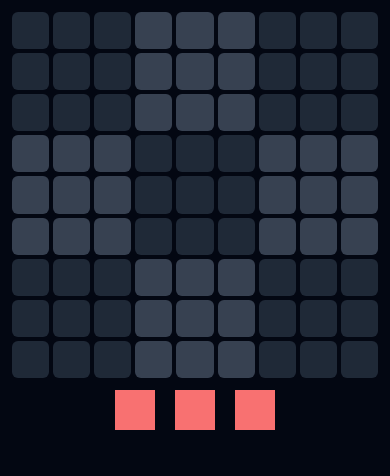
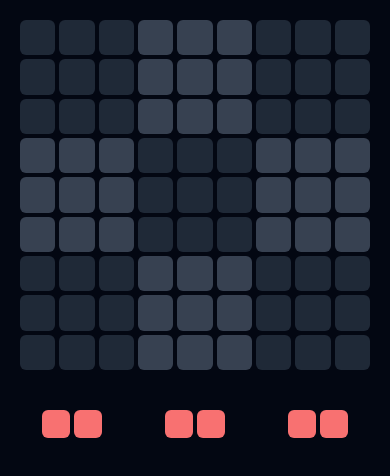
Before and after one commit to roccomaniscalco/block-game, a React (Vite) app: page / in a window 390 px wide. Shown: the top 476 px of the page. Built offline with nearby package versions, Linux system fonts and the light colour scheme.

Commit message:
progress!
• partially implement different piece shapes
• improve board responsive styling

```diff
--- a/index.html
+++ b/index.html
@@ -1,12 +1,11 @@
 <!doctype html>
-<html lang="en" class="bg-gray-950">
+<html lang="en">
   <head>
     <meta charset="UTF-8" />
     <meta name="viewport" content="width=device-width, initial-scale=1.0" />
     <title>Vite + React + TS</title>
   </head>
-  <body>
-    <div id="root"></div>
+  <body class="h-dvh bg-gray-950" id="root">
     <script type="module" src="/src/main.tsx"></script>
   </body>
 </html>
--- a/src/App.tsx
+++ b/src/App.tsx
@@ -1,35 +1,45 @@
 import { DndContext, useDraggable, useDroppable } from "@dnd-kit/core";
 import { CSS } from "@dnd-kit/utilities";
-import { useId, useState } from "react";
+import { useState } from "react";
 import { cn } from "./utils";
+import PIECES from "./pieces.json";
+
+type PieceName = keyof typeof PIECES;
 
 export default function App() {
-  return (
-    <div className="text-3xl text-white">
-      <Game />
-    </div>
-  );
+  return <Game />;
 }
 
 function Game() {
   const INITIAL_TILES = Array.from({ length: 9 }, () =>
     Array(9).fill(false),
   ) as boolean[][];
+
+  const getRandomPiece = () => {
+    const shapes = Object.keys(PIECES) as PieceName[];
+    const randomShapeName = shapes[Math.floor(Math.random() * shapes.length)];
+    return PIECES[randomShapeName];
+  };
+
+  const initialPieces = [...Array(3).keys()].map(getRandomPiece);
+
   const [tiles, setTiles] = useState(INITIAL_TILES);
-  const [pieceCount, setPieceCount] = useState(3);
+  const [pieces, setPieces] = useState(initialPieces);
 
   return (
     <DndContext
       onDragEnd={(event) => {
-        if (!event.over) return tiles;
+        if (!event.over || !event.active) return tiles;
         const { x, y } = event.over.data.current as { x: number; y: number };
         if (tiles[y][x]) return tiles;
         setTiles(tiles.with(y, tiles[y].with(x, true)));
-        setPieceCount(pieceCount - 1);
+        setPieces(pieces.toSpliced(event.active.id.split("-")[1], 1));
       }}
     >
-      <Board tiles={tiles} />
-      <Pieces count={pieceCount} />
+      <main className="flex h-full flex-col gap-10 p-5">
+        <Board tiles={tiles} />
+        <Pieces pieces={pieces} />
+      </main>
     </DndContext>
   );
 }
@@ -39,41 +49,65 @@ type BoardProps = {
 };
 function Board(props: BoardProps) {
   return (
-    <div className="m-auto grid aspect-square max-w-xl grid-cols-9 grid-rows-9 gap-1 p-3">
-      {props.tiles.map((row, y) =>
-        row.map((tile, x) => <Tile x={x} y={y} key={x} isFilled={tile} />),
-      )}
+    <div className="min-h-0">
+      <div className="mx-auto grid aspect-square max-h-full max-w-xl grid-cols-9 grid-rows-9 gap-1">
+        {props.tiles.map((row, y) =>
+          row.map((tile, x) => <Tile x={x} y={y} key={x} isFilled={tile} />),
+        )}
+      </div>
     </div>
   );
 }
 
 type PiecesProps = {
-  count: number;
+  pieces: number[][][];
 };
 function Pieces(props: PiecesProps) {
   return (
-    <div className="m-auto flex content-center w-40 gap-5">
-      {[...Array(props.count).keys()].map((num) => (
-        <Piece key={num} />
+    <div className="mx-auto flex w-full max-w-xl items-center justify-evenly gap-5">
+      {props.pieces.map((piece, idx) => (
+        <div className="flex flex-1 justify-center">
+          <Piece key={idx} id={`piece-${idx}`} piece={piece} />
+        </div>
       ))}
     </div>
   );
 }
 
-function Piece() {
-  const id = useId();
-  const { attributes, listeners, setNodeRef, transform } = useDraggable({
-    id: id,
-  });
+type PieceProps = {
+  id: string;
+  piece: number[][];
+};
+function Piece(props: PieceProps) {
+  const { attributes, listeners, setNodeRef, transform } =
+    useDraggable({
+      id: props.id,
+    });
 
   return (
     <button
-      className="h-10 w-10 bg-red-400"
-      style={{ transform: CSS.Translate.toString(transform) }}
+      className={cn("grid gap-1")}
+      style={{
+        transform: CSS.Translate.toString(transform),
+        gridTemplateRows: `repeat(${props.piece.length}, 1fr)`,
+        gridTemplateColumns: `repeat(${props.piece[0].length}, 1fr)`,
+      }}
       ref={setNodeRef}
       {...listeners}
       {...attributes}
-    ></button>
+    >
+      {props.piece.map((row) =>
+        row.map((isFilled, x) => (
+          <div
+            className={cn(
+              "h-7 w-7 rounded-md",
+              isFilled ? "bg-red-400" : "bg-gray",
+            )}
+            key={x}
+          />
+        )),
+      )}
+    </button>
   );
 }
 
--- /dev/null
+++ b/src/pieces.json
@@ -0,0 +1,9 @@
+{
+  "one": [[1]],
+  "two": [[1, 1]],
+  "three": [[1, 1, 1]],
+  "squiggle": [
+    [0, 1, 1],
+    [1, 1, 0]
+  ]
+}
```
